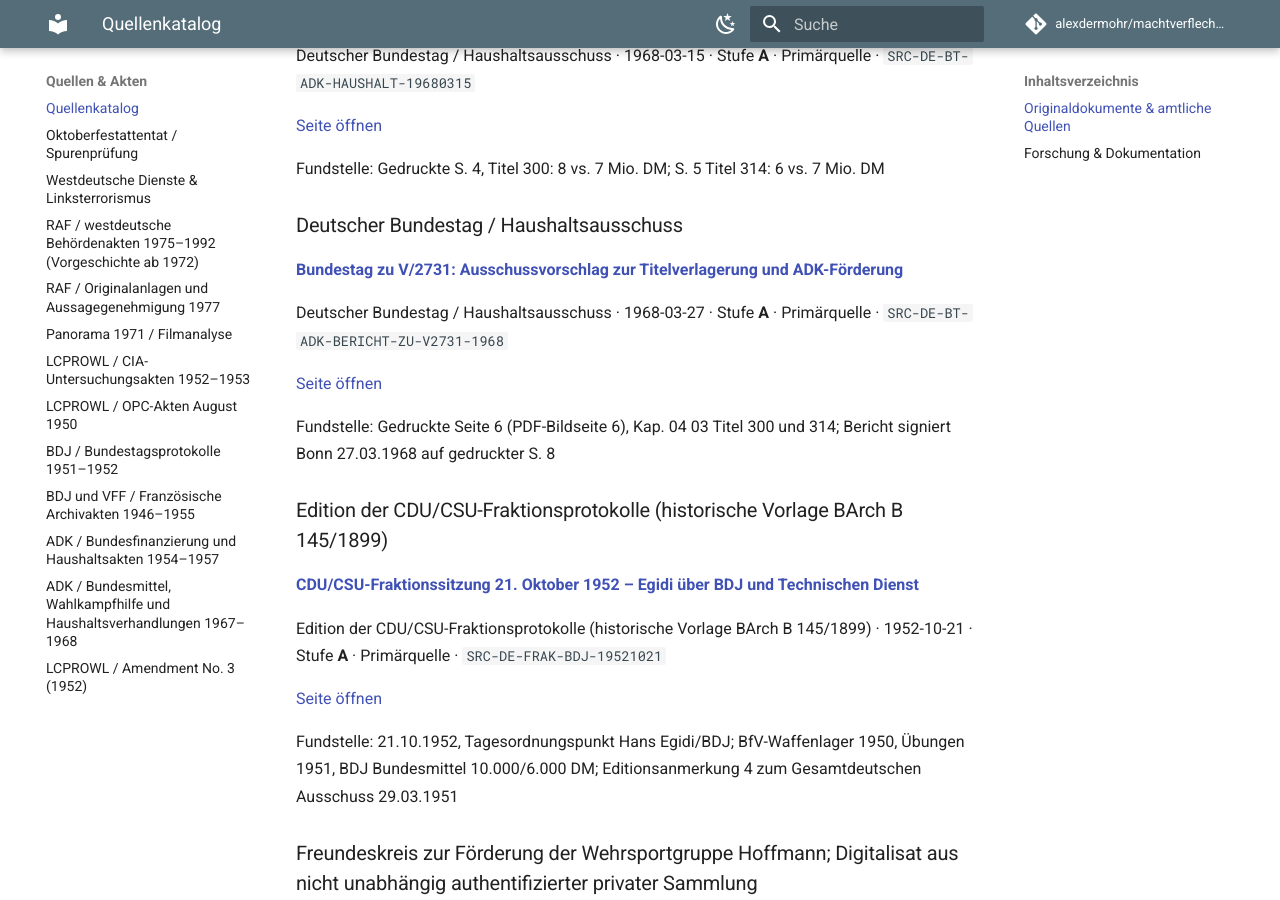
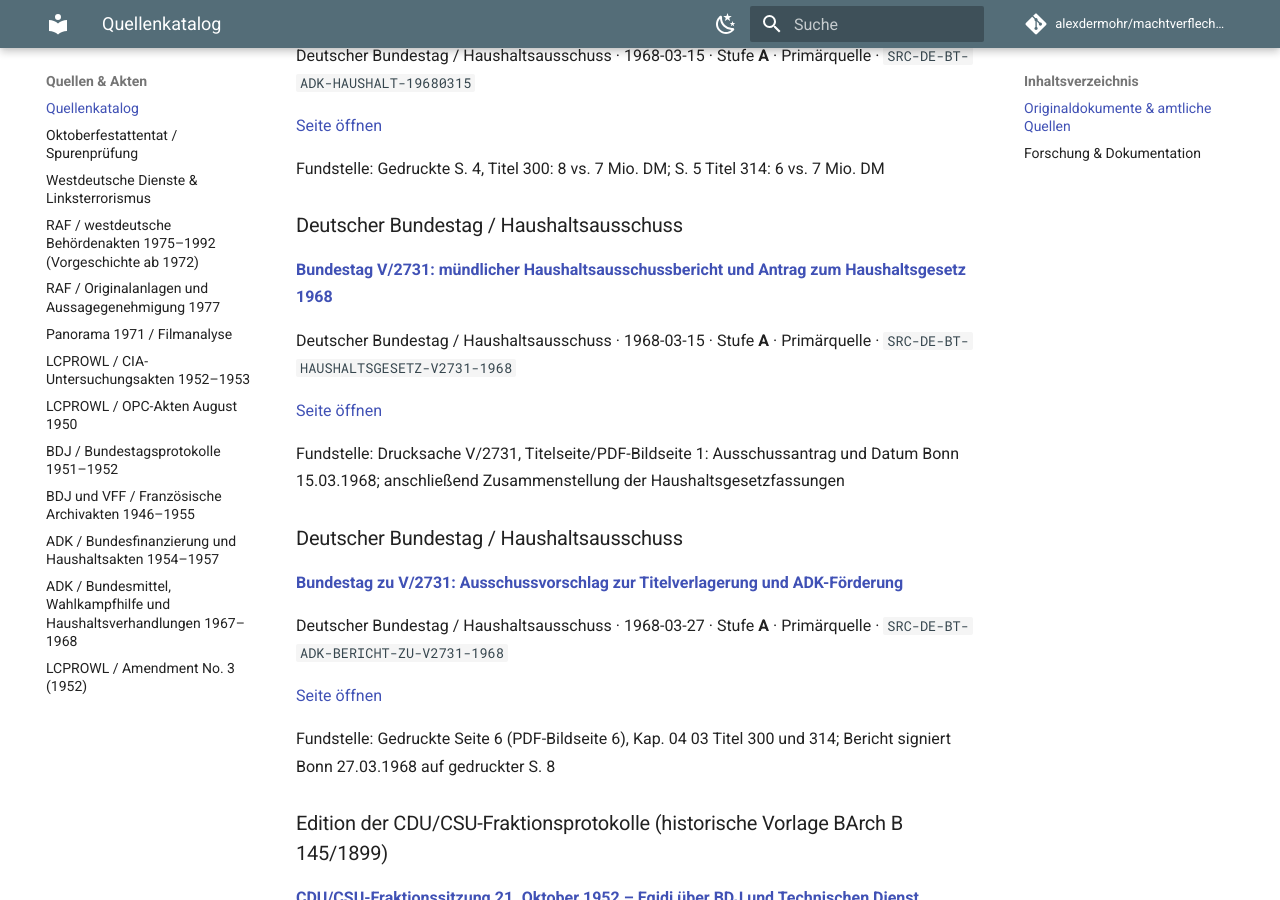
Before and after one commit to alexdermohr/machtverflechtungen, an MkDocs documentation site: the page built from docs/quellen/index.md, in a window 1280 px wide and 900 px high, scrolled down 26314 px. Built offline with MkDocs 1.6.1 and Material for MkDocs 9.7.7, drawn with Linux system fonts in a browser that asks for light colours; comment, search, counter and statistics services are not loaded; some of the changed text lies outside the part shown.

Commit message:
research: Haushaltsdrucksache V/2731 registrieren und Quellenprovenienz schärfen

```diff
--- a/docs/quellen/index.md
+++ b/docs/quellen/index.md
@@ -1004,6 +1004,17 @@
 
 Fundstelle: Gedruckte S. 4, Titel 300: 8 vs. 7 Mio. DM; S. 5 Titel 314: 6 vs. 7 Mio. DM
 
+<a id="src-de-bt-haushaltsgesetz-v2731-1968"></a>
+### Deutscher Bundestag / Haushaltsausschuss
+
+**[Bundestag V/2731: mündlicher Haushaltsausschussbericht und Antrag zum Haushaltsgesetz 1968](https://dserver.bundestag.de/btd/05/027/0502731.pdf#page=1)**
+
+Deutscher Bundestag / Haushaltsausschuss · 1968-03-15 · Stufe **A** · Primärquelle · `SRC-DE-BT-HAUSHALTSGESETZ-V2731-1968`
+
+[Seite öffnen](https://dserver.bundestag.de/btd/05/027/0502731.pdf#page=1)
+
+Fundstelle: Drucksache V/2731, Titelseite/PDF-Bildseite 1: Ausschussantrag und Datum Bonn 15.03.1968; anschließend Zusammenstellung der Haushaltsgesetzfassungen
+
 <a id="src-de-bt-adk-bericht-zu-v2731-1968"></a>
 ### Deutscher Bundestag / Haushaltsausschuss
 
@@ -1227,7 +1238,7 @@
 <a id="src-de-kgparl-cdu-adk-19680402"></a>
 ### Kommission für Geschichte des Parlamentarismus und der politischen Parteien / CDU-CSU-Fraktion
 
-**[CDU-Fraktion 02.04.1968: gescheitertes ADK-Gesamtpaket und Ausschussvermerk](https://www.fraktionsprotokolle.de/cdu-csu-05_1968-04-02-t0805_WZ.html)**
+**[CDU-Fraktion 02.04.1968: Barzel und Althammer zum gescheiterten ADK-Gesamtpaket](https://www.fraktionsprotokolle.de/cdu-csu-05_1968-04-02-t0805_WZ.html)**
 
 Kommission für Geschichte des Parlamentarismus und der politischen Parteien / CDU-CSU-Fraktion · 1968-04-02 · Stufe **A** · Primärquelle · `SRC-DE-KGPARL-CDU-ADK-19680402`
 
```
Also changed, not shown: other parts of docs/quellen/index.md (+2 -2 lines), docs/quellen/adk-parteifinanzierung-bundeskasse-1967-1968.md (+3 -3 lines), 3 other files.
